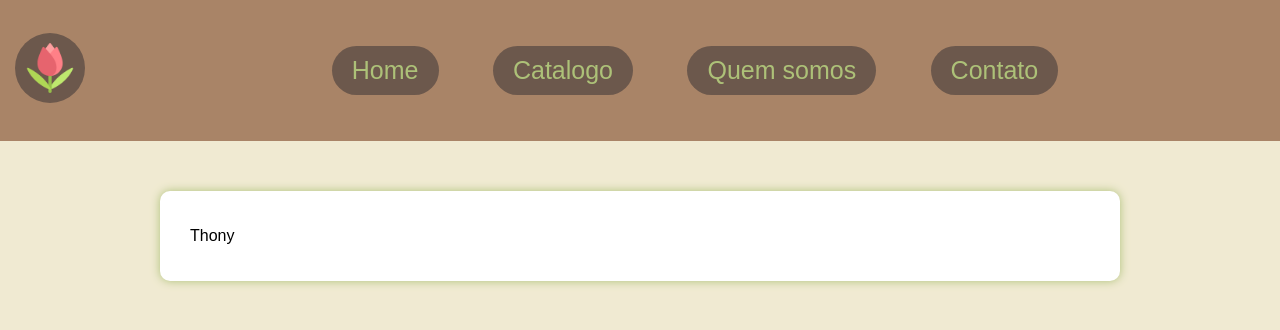
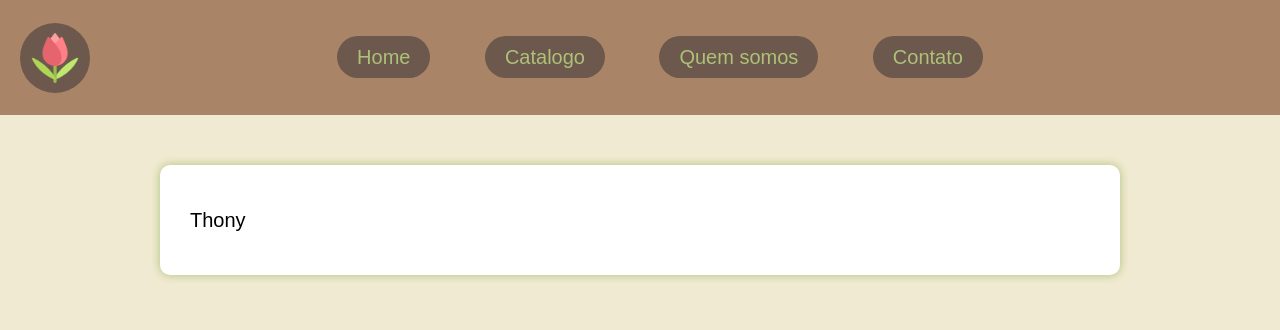
Before and after one commit to Maurin17/Floricultura, a PHP site: page /index.html in a window 1280 px wide. Shown: the top 330 px of the page. Run offline with PHP 8.4, Linux system fonts and the light colour scheme.

Commit message:
ajustes na organização do HTML e CSS

```diff
--- a/catalogo.html
+++ b/catalogo.html
@@ -11,7 +11,6 @@
 <body>
     <header>
         <a href="index.html"><img src="img\tulipa.png" alt="tulipa"></a>
-        <div class="Menu">
         <nav>
             <ul class="MenuLista">
                 <li><a href="index.html">Home</a></li>
@@ -20,7 +19,6 @@
                 <li><a href="contato.html">Contato</a></li>
             </ul>
         </nav>
-        </div>
     </header>
 </body>
 
--- a/contato.html
+++ b/contato.html
@@ -11,7 +11,6 @@
 <body>
     <header>
         <a href="index.html"><img src="img\tulipa.png" alt="tulipa"></a>
-        <div class="Menu">
         <nav>
             <ul class="MenuLista">
                 <li><a href="index.html">Home</a></li>
@@ -20,7 +19,6 @@
                 <li><a href="contato.html">Contato</a></li>
             </ul>
         </nav>
-        </div>
     </header>
 </body>
 
--- a/css/style.css
+++ b/css/style.css
@@ -1,15 +1,27 @@
+@charset "UTF-8";
+
+:root {
+    --color0: #A98467;
+    --color1: #6C584C;
+
+    --text-color:#ADC178;
+
+    --font0: Arial, Helvetica, sans-serif;
+}
+
+
 body {
     box-sizing: border-box;
     margin: 0;
     padding: 0;
     background-color: #F0EAD2;
-    font-family: Arial, Helvetica, sans-serif;
+    font-family: var(--font0);
 }
 
 /* header*/
 li, a {
-    font-size: 25px;
-    color: #ADC178;
+    font-size: 20px;
+    color: var(--text-color);
     text-decoration: none;
 }
 
@@ -18,18 +30,21 @@ header {
     justify-content: space-between;
     align-items: center;
     padding: 30px 15px;
-    background-color: #A98467;
+    background-color: var(--color0);
 }
 
- header img {
+header img {
+    position: absolute;
+    left: 20px;
+    top: 23px;
     width: 50px;
     height: 50px;
     padding: 10px;
     border-radius: 60px;
-    background-color: #6C584C;
+    background-color: var(--color1);
 }
 
-.Menu {
+nav {
     flex: 1;
     display: flex;
     justify-content: center;
@@ -41,31 +56,36 @@ header {
 
 .MenuLista li {
     display: inline-block;
+    margin: 0px 25px;
+}
+
+.MenuLista li a {
     padding: 10px 20px;
-    background-color: #6C584C;
-    border: none;
+    background-color: var(--color1);
     border-radius: 60px;
     cursor: pointer;
-    margin: 0px 25px;
 }
 
 .MenuLista li a:hover {
     color: #DDE5B6;
+    background-color: #69594d;
+    box-shadow: 0 0 10px #1f1f1f;
+
 }
 
 
 /* Quem somos*/
 
-.quemsomos {
+main {
     max-width: 900px;
     margin: 50px auto;
     padding: 20px 30px;
     background-color: #FFF;
     border-radius: 10px;
     box-shadow: 0 0 10px #ADC178;
-    }
+}
 
-.quemsomos h1 {
+main h1 {
     font-size: 36px;
     color: #A98467;
     margin-bottom: 20px;
@@ -74,14 +94,14 @@ header {
     padding-bottom: 10px;
 }
 
-.quemsomos p {
+main p {
     font-size: 20px;
     line-height: 1.5;
     margin-bottom: 20px;
     text-align: justify;
 }
 
-.quemsomos em {
+main em {
     display: block;
     text-align: center;
     font-style: italic;
@@ -89,14 +109,3 @@ header {
     font-size: 18px;
     margin-top: 30px;
 }
-
-/*Home */
-
-.home {
-    max-width: 900px;
-    margin: 50px auto;
-    padding: 20px 30px;
-    background-color: #FFF;
-    border-radius: 10px;
-    box-shadow: 0 0 10px #ADC178;
-    }
--- a/index.html
+++ b/index.html
@@ -11,7 +11,6 @@
 <body>
     <header>
         <a href="index.html"><img src="img\tulipa.png" alt="tulipa"></a>
-        <div class="Menu">
         <nav>
             <ul class="MenuLista">
                 <li><a href="index.html">Home</a></li>
@@ -20,14 +19,15 @@
                 <li><a href="contato.html">Contato</a></li>
             </ul>
         </nav>
-        </div>
     </header>
 
-    <Section class="home">
-        <p>
-            Thony
-        </p>
-    </Section>
+    <main>
+        <section class="home">
+            <p>
+                Thony
+            </p>
+        </section>
+    </main>
 </body>
 
 </html>
```
Also changed, not shown: quemsomos.html (+3 -5 lines).
